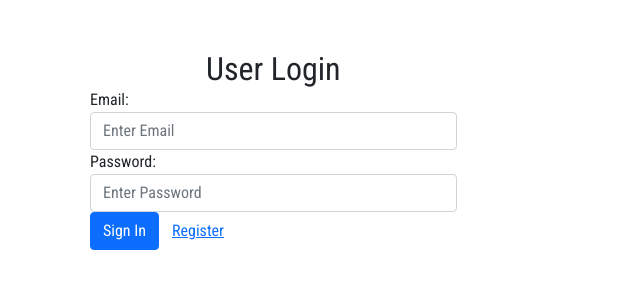
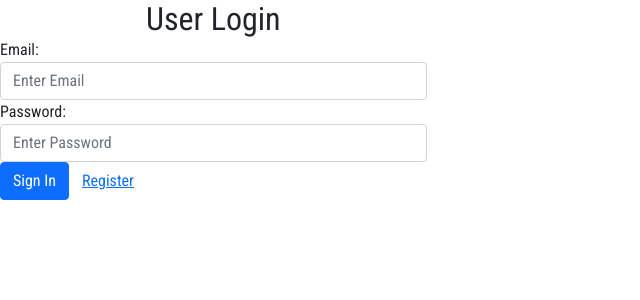
Before and after one commit to galikeev/auth-app, a React (Create React App) app in the folder client/: page /login in a window 1280 px wide. Shown: the top 300 px of the page, without its empty margins (0-640 px from the left). Built offline with nearby package versions, Linux system fonts and the light colour scheme.

Commit message:
renamed style folder

```diff
--- a/client/src/index.js
+++ b/client/src/index.js
@@ -7,7 +7,7 @@ import '../node_modules/bootstrap/dist/css/bootstrap.min.css';
 import App from './components/app/App';
 import store from './store';
 
-import './style/style.scss'
+import './styles/style.scss'
 
 ReactDOM.render(
 		<React.StrictMode>
--- /dev/null
+++ b/client/src/styles/style.scss
@@ -0,0 +1,46 @@
+@import url('https://fonts.googleapis.com/css2?family=Roboto+Condensed:wght@400;700&display=swap');
+
+* {
+    font-family: "Roboto Condensed", sans-serif;
+    margin: 0;
+    padding: 0;
+    box-sizing: border-box;
+}
+
+ul,
+li,
+dl {
+    list-style-type: none;
+    margin: 0;
+    padding: 0;
+}
+
+h1,
+h2,
+h3,
+h4,
+h5,
+h6 {
+    margin: 0;
+}
+
+a {
+    text-decoration: none;
+    color: inherit;
+    display: inline-block;
+    &:hover {
+        text-decoration: none;
+        color: inherit;
+    }
+}
+
+p {
+    margin: 0;
+    padding: 0;
+}
+
+input::-webkit-outer-spin-button,
+input::-webkit-inner-spin-button {
+    -webkit-appearance: none;
+    margin: 0;
+}
```
